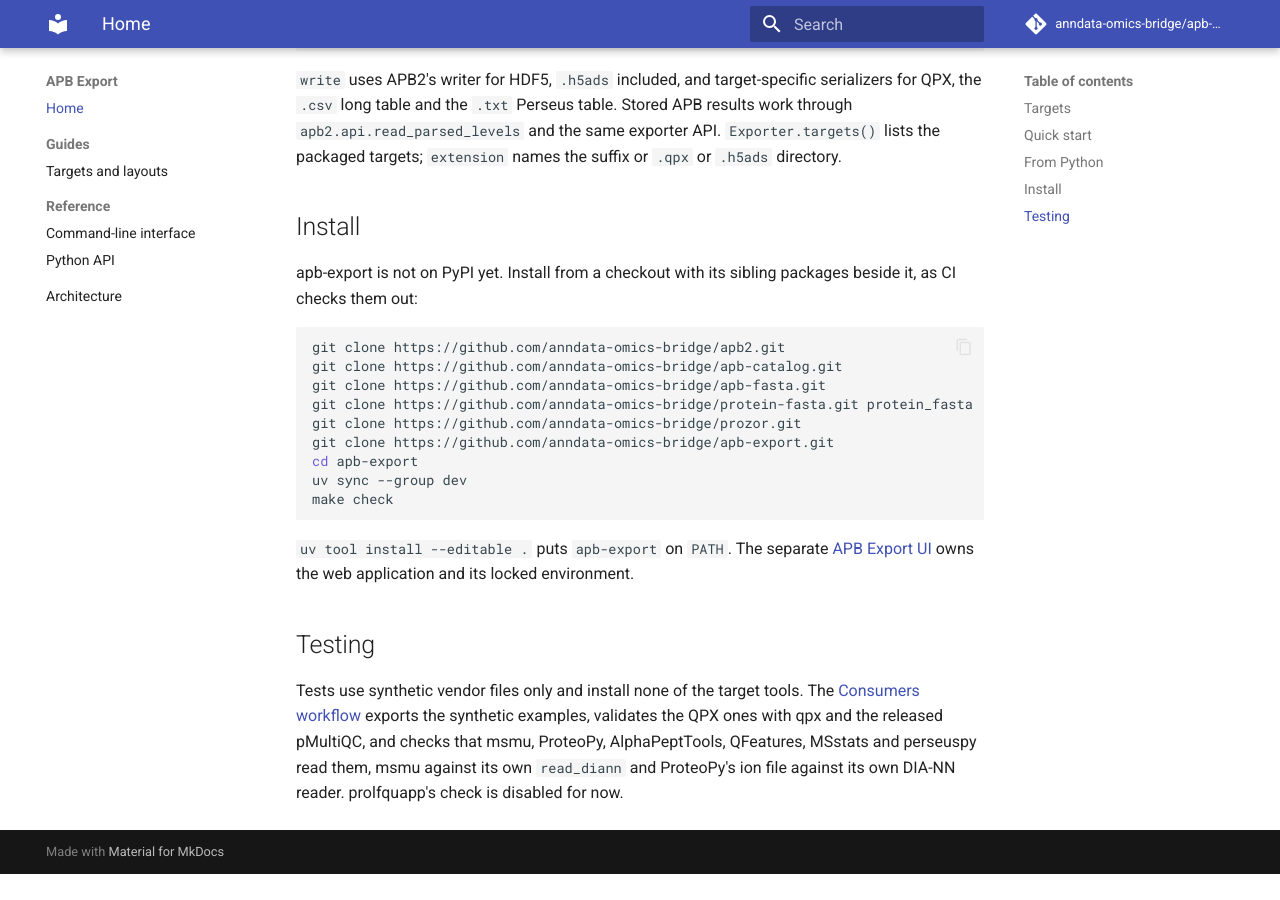
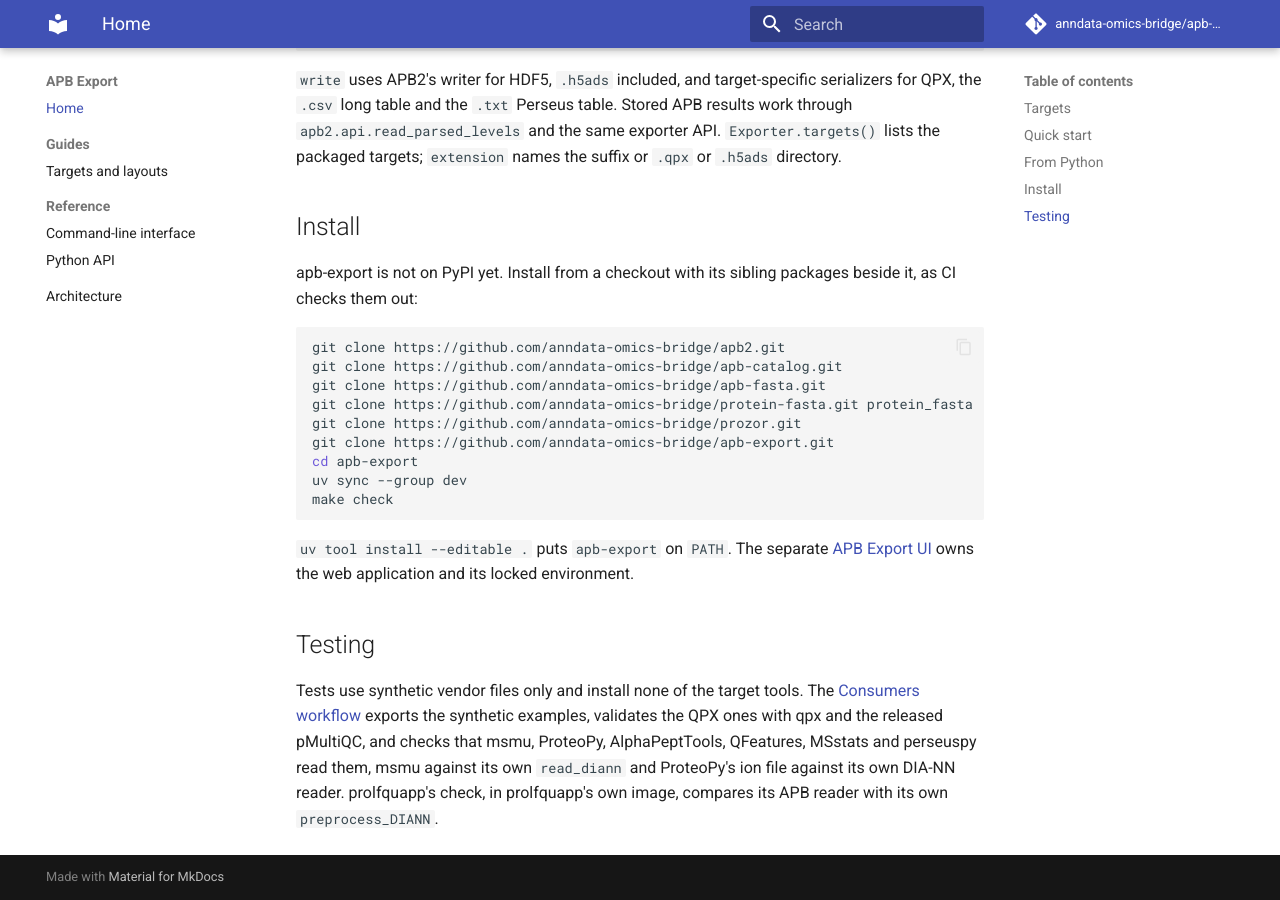
Before and after one commit to anndata-omics-bridge/apb-export, an MkDocs documentation site: the page built from docs/index.md, in a window 1280 px wide and 900 px high, scrolled down 2095 px. Built offline with MkDocs 1.6.1 and Material for MkDocs 9.7.7, drawn with Linux system fonts in a browser that asks for light colours; comment, search, counter and statistics services are not loaded; before the commit the page ends 2969 px from its top, so only the background shows below that.

Commit message:
ci: re-enable the prolfquapp consumer check
The check was switched off on 9 Oct, the day prolfquapp gained its APB reader;
the published image (ghcr.io/prolfqua/prolfquapp:latest, 2.11.1) now carries
preprocess_APB. Run locally with prolfquapp 2.11.2: peptide and protein values
equal preprocess_DIANN's. README and docs describe the check again.

Assisted-by: AI coding agent

```diff
--- a/docs/index.md
+++ b/docs/index.md
@@ -92,4 +92,4 @@ make check
 
 ## Testing
 
-Tests use synthetic vendor files only and install none of the target tools. The [Consumers workflow](https://github.com/anndata-omics-bridge/apb-export/blob/main/.github/workflows/consumers.yml) exports the synthetic examples, validates the QPX ones with qpx and the released pMultiQC, and checks that msmu, ProteoPy, AlphaPeptTools, QFeatures, MSstats and perseuspy read them, msmu against its own `read_diann` and ProteoPy's ion file against its own DIA-NN reader. prolfquapp's check is disabled for now.
+Tests use synthetic vendor files only and install none of the target tools. The [Consumers workflow](https://github.com/anndata-omics-bridge/apb-export/blob/main/.github/workflows/consumers.yml) exports the synthetic examples, validates the QPX ones with qpx and the released pMultiQC, and checks that msmu, ProteoPy, AlphaPeptTools, QFeatures, MSstats and perseuspy read them, msmu against its own `read_diann` and ProteoPy's ion file against its own DIA-NN reader. prolfquapp's check, in prolfquapp's own image, compares its APB reader with its own `preprocess_DIANN`.
```
Also changed, not shown: README.md (+1 -1 lines), 1 other file.
